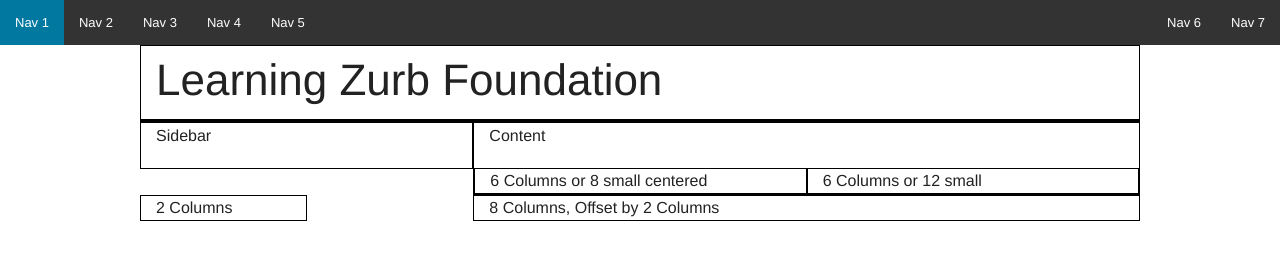
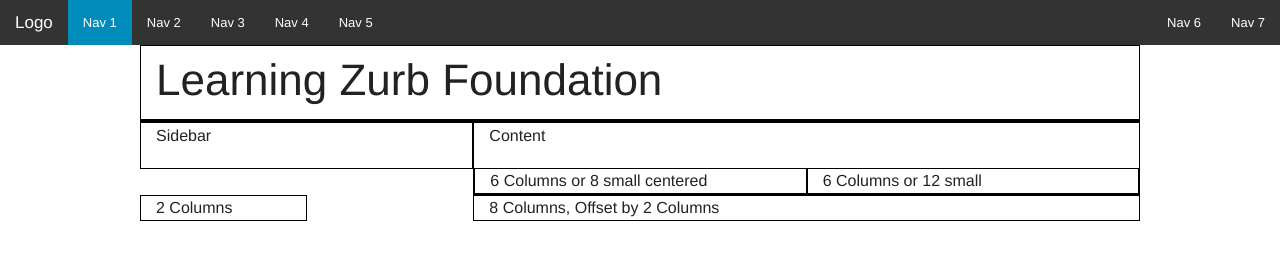
Before and after one commit to ktym1/kerry-learning-zurb-foundation, a plain HTML site: page index.html in a window 1280 px wide. Drawn offline with Linux system fonts and the light colour scheme.

Commit message:
added title logo to navigation bar

```diff
--- a/index.html
+++ b/index.html
@@ -12,6 +12,12 @@
 
   <body>
    <nav class="top-bar" data-topbar>
+    <ul class="title-area">
+      <li class="name">
+        <h1><a href="#">Logo</a></h1>
+      </li>
+    </ul>
+
       <section class="top-bar-section">
         <ul class="left">
           <li class="active"><a href="#"> Nav 1</a></li>
```
